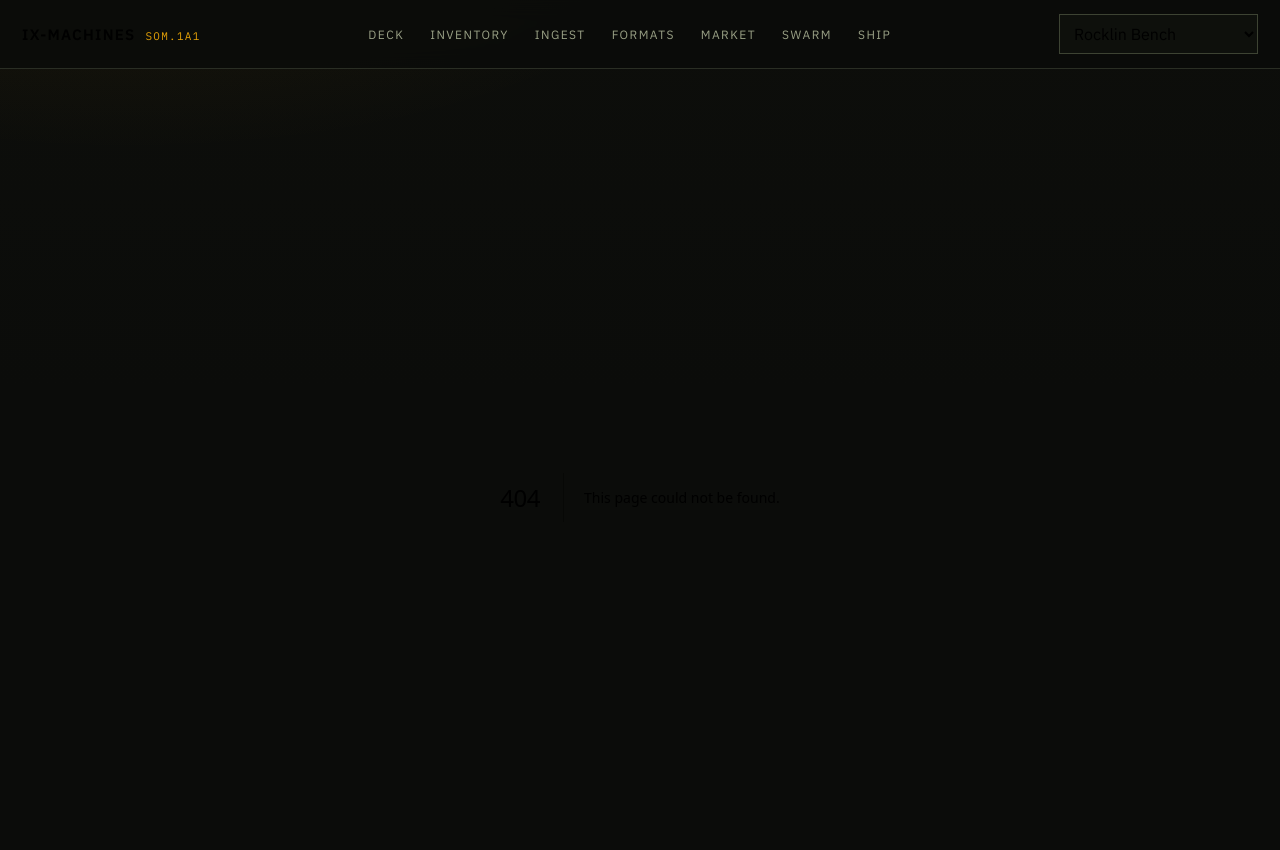
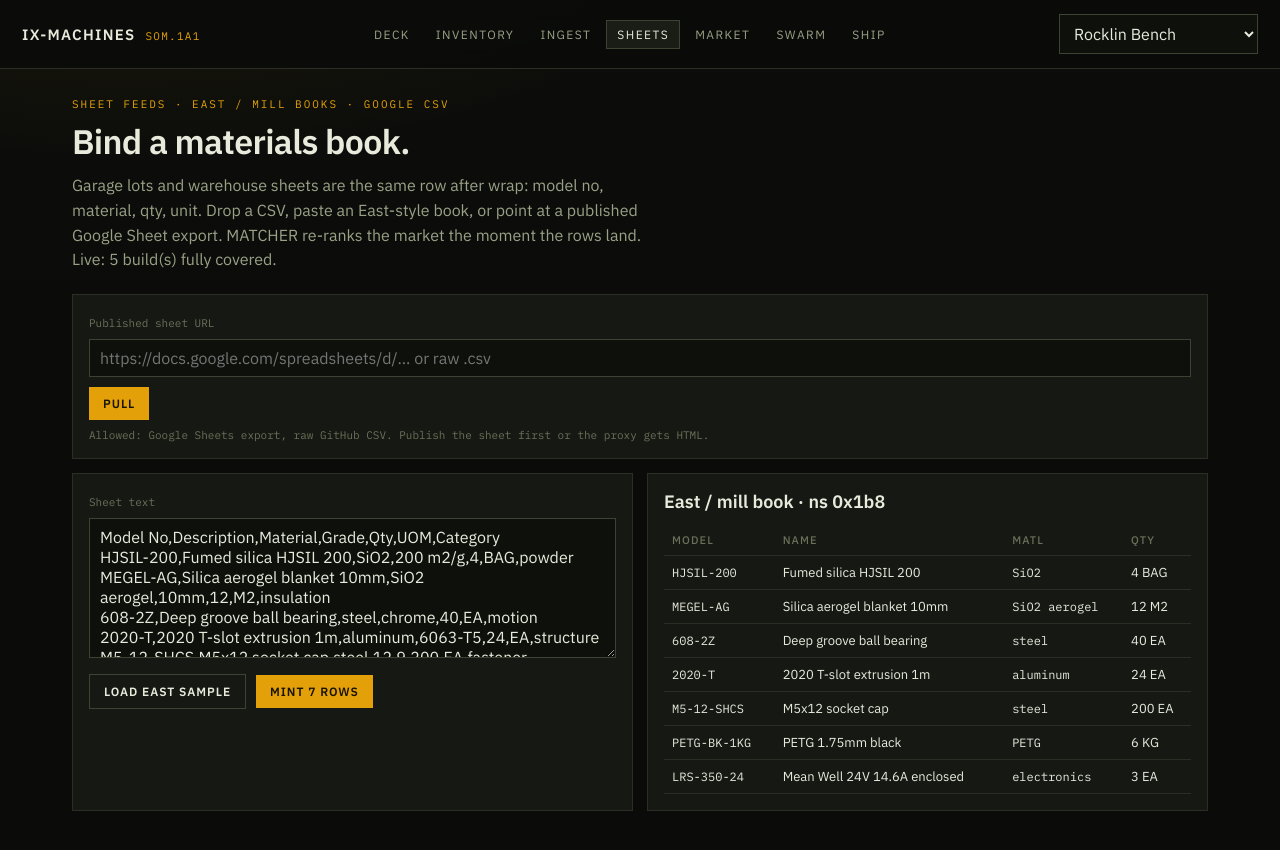
Before and after one commit to SoMaCoSF/ix-machines, a Next.js app: page /sources in a window 1280 px wide. Before the commit this address had no page. Shown: the top 850 px of the page. Built offline with nearby package versions, Linux system fonts and the light colour scheme.

Commit message:
feat: Sources page, live matcher board, MPN/material ingest

```diff
--- /dev/null
+++ b/app/sources/page.js
@@ -0,0 +1,84 @@
+"use client";
+import { useState } from "react";
+import { EAST_SAMPLE, parseSheetText, sheetToCsvUrl } from "../../lib/sheets";
+import { useStore } from "../../lib/store";
+
+export default function SourcesPage() {
+  const { addParts, addSource, sources, activeGroup, scan } = useStore();
+  const [url, setUrl] = useState("");
+  const [text, setText] = useState(EAST_SAMPLE);
+  const [preview, setPreview] = useState(() => parseSheetText(EAST_SAMPLE, "east-materials.csv"));
+  const [err, setErr] = useState("");
+
+  const parse = (t, name = "sheet.csv") => {
+    setText(t);
+    try { setPreview(parseSheetText(t, name)); setErr(""); }
+    catch (e) { setErr(String(e.message || e)); }
+  };
+
+  const pull = async () => {
+    setErr("");
+    const target = sheetToCsvUrl(url);
+    const res = await fetch("/api/sheet?url=" + encodeURIComponent(target));
+    const data = await res.json();
+    if (!res.ok) { setErr(data.error || "fetch failed"); return; }
+    parse(data.text, target);
+    addSource({ name: "remote sheet", url: target, kind: "csv", rows: parseSheetText(data.text, target).items.length });
+  };
+
+  const commit = () => {
+    addSource({ name: preview.vendor.name, kind: "csv", rows: preview.items.length, ns: preview.vendor.ns });
+    addParts(preview.items, activeGroup);
+  };
+
+  return (
+    <>
+      <div className="kicker">sheet feeds · east / mill books · google csv</div>
+      <h1>Bind a materials book.</h1>
+      <p className="lead">
+        Garage lots and warehouse sheets are the same row after wrap: model no, material, qty, unit.
+        Drop a CSV, paste an East-style book, or point at a published Google Sheet export.
+        MATCHER re-ranks the market the moment the rows land. Live: {scan.headline}.
+      </p>
+
+      <div className="card" style={{ marginBottom: 14 }}>
+        <label className="meta">Published sheet URL</label>
+        <div className="row" style={{ marginTop: 8 }}>
+          <input value={url} onChange={(e) => setUrl(e.target.value)} placeholder="https://docs.google.com/spreadsheets/d/… or raw .csv" />
+          <button className="btn" type="button" onClick={pull}>Pull</button>
+        </div>
+        <div className="meta" style={{ marginTop: 8 }}>Allowed: Google Sheets export, raw GitHub CSV. Publish the sheet first or the proxy gets HTML.</div>
+        {err && <div className="tag bad" style={{ marginTop: 8 }}>{err}</div>}
+      </div>
+
+      <div className="grid g2">
+        <div className="card">
+          <label className="meta">Sheet text</label>
+          <textarea value={text} onChange={(e) => parse(e.target.value, "east-materials.csv")} style={{ marginTop: 8 }} />
+          <div className="row" style={{ marginTop: 12 }}>
+            <button className="btn ghost" type="button" onClick={() => parse(EAST_SAMPLE, "east-materials.csv")}>Load East sample</button>
+            <button className="btn" type="button" onClick={commit}>Mint {preview.items.length} rows</button>
+          </div>
+        </div>
+        <div className="card">
+          <h2>{preview.vendor.name} · ns 0x{preview.vendor.ns.toString(16)}</h2>
+          <table>
+            <thead><tr><th>Model</th><th>Name</th><th>Matl</th><th>Qty</th></tr></thead>
+            <tbody>
+              {preview.items.slice(0, 16).map((r, i) => (
+                <tr key={i}><td className="mono">{r.sku}</td><td>{r.name}</td><td className="mono">{r.material || "—"}</td><td>{r.qty} {r.uom}</td></tr>
+              ))}
+            </tbody>
+          </table>
+        </div>
+      </div>
+
+      {sources.length > 0 && (
+        <div className="card" style={{ marginTop: 14 }}>
+          <h2>Bound sources</h2>
+          {sources.map((s) => <div key={s.uuid} className="mono">{s.short} · {s.name} · {s.rows || 0} rows</div>)}
+        </div>
+      )}
+    </>
+  );
+}
--- a/components/Shell.js
+++ b/components/Shell.js
@@ -8,7 +8,7 @@ const LINKS = [
   ["/", "Deck"],
   ["/inventory", "Inventory"],
   ["/upload", "Ingest"],
-  ["/formats", "Formats"],
+  ["/sources", "Sheets"],
   ["/marketplace", "Market"],
   ["/swarm", "Swarm"],
   ["/ship", "Ship"],
```
Also changed, not shown: app/swarm/page.js (+34 -13 lines).
